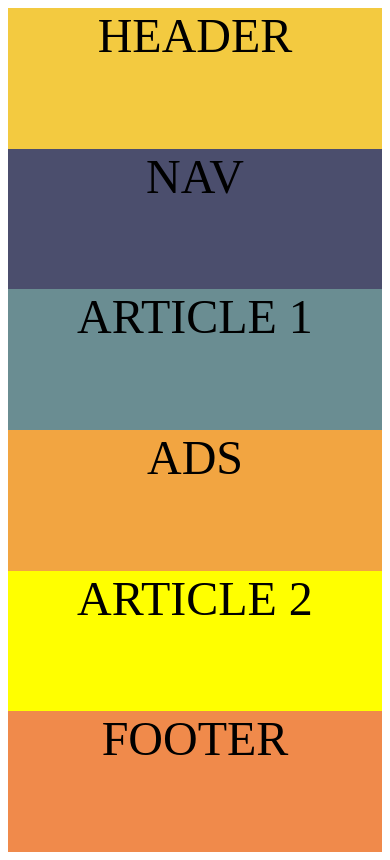
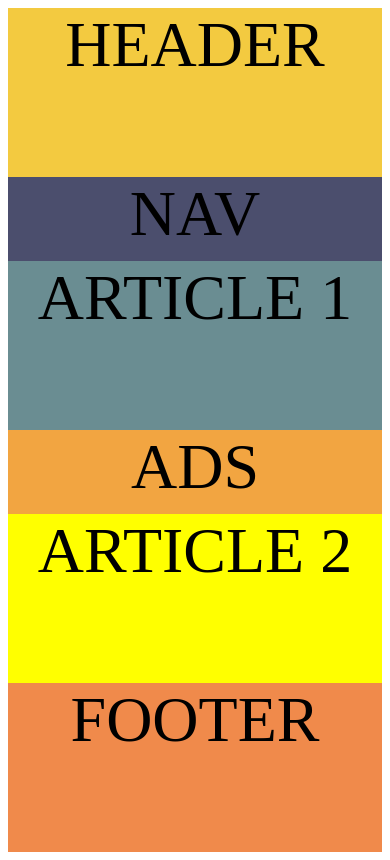
Before and after one commit to spaik11/holy-responsive-grid, a plain HTML site: page index.html in a window 390 px wide. Drawn offline with Linux system fonts and the light colour scheme.

Commit message:
fixed the formatting

```diff
--- a/style.css
+++ b/style.css
@@ -47,7 +47,7 @@
 
 @media (max-width: 1100px) {
   #app {
-    font-size: 3em;
+    grid-template-rows: 20% 10% 25% 25% 20%;
     grid-template-areas:
     "header header header header"
     "nav nav nav nav"
@@ -60,6 +60,8 @@
 
 @media (max-width: 500px) {
   #app {
+    font-size: 4em;
+    grid-template-rows: 20% 10% 20% 10% 20% 20%;
     grid-template-areas:
     "header header"
     "nav nav"
```
